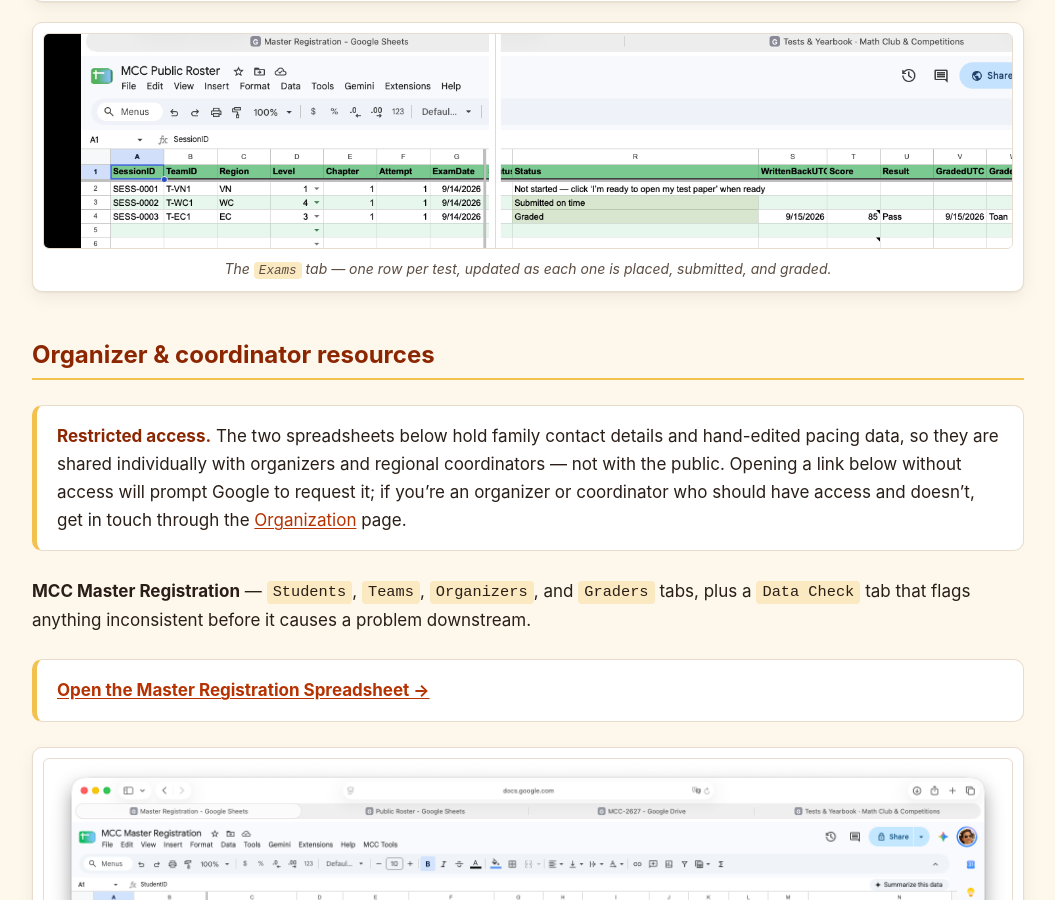
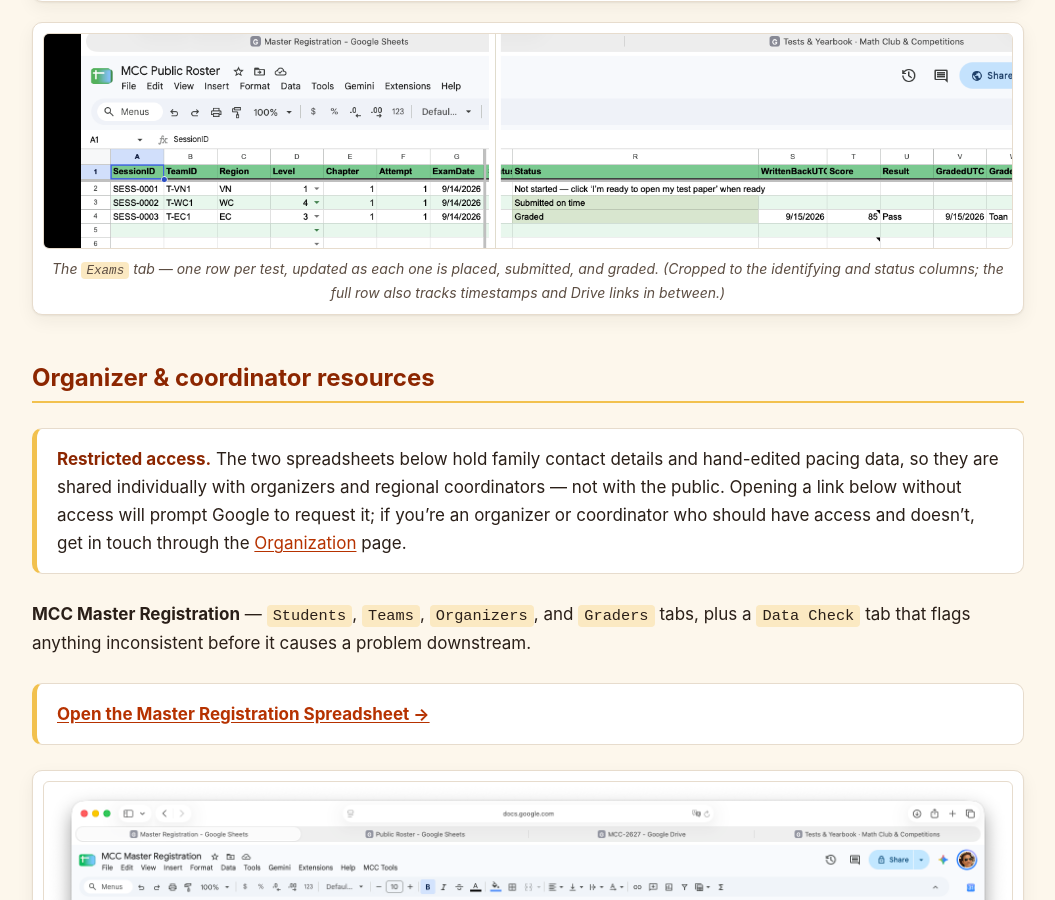
Before and after one commit to nghia71/nghia71.github.io, a Jekyll site: the page built from current-standings.md, in a window 1280 px wide and 900 px high, scrolled down 1608 px. Shown: the whole window, without its empty margins (112-1167 px from the left). Built offline with Jekyll 4.4.1, drawn with Linux system fonts in a browser that asks for light colours.

Commit message:
Note that the Exams-tab screenshot is cropped to fewer columns
Co-Authored-By: Claude Sonnet 5 <noreply@anthropic.com>
Claude-Session: https://claude.ai/code/session_015fnAyissPHLrFqhmKJxWoJ

```diff
--- a/current-standings.md
+++ b/current-standings.md
@@ -31,7 +31,7 @@ The **MCC Public Roster** is the one spreadsheet anyone — student, parent, or
 
 <figure class="screenshot">
 <img src="./img/current-standings/roster-exams.png" alt="The Exams tab of the MCC Public Roster spreadsheet, showing test sessions and their status">
-<figcaption>The <code>Exams</code> tab — one row per test, updated as each one is placed, submitted, and graded.</figcaption>
+<figcaption>The <code>Exams</code> tab — one row per test, updated as each one is placed, submitted, and graded. (Cropped to the identifying and status columns; the full row also tracks timestamps and Drive links in between.)</figcaption>
 </figure>
 
 ## Organizer & coordinator resources
```
